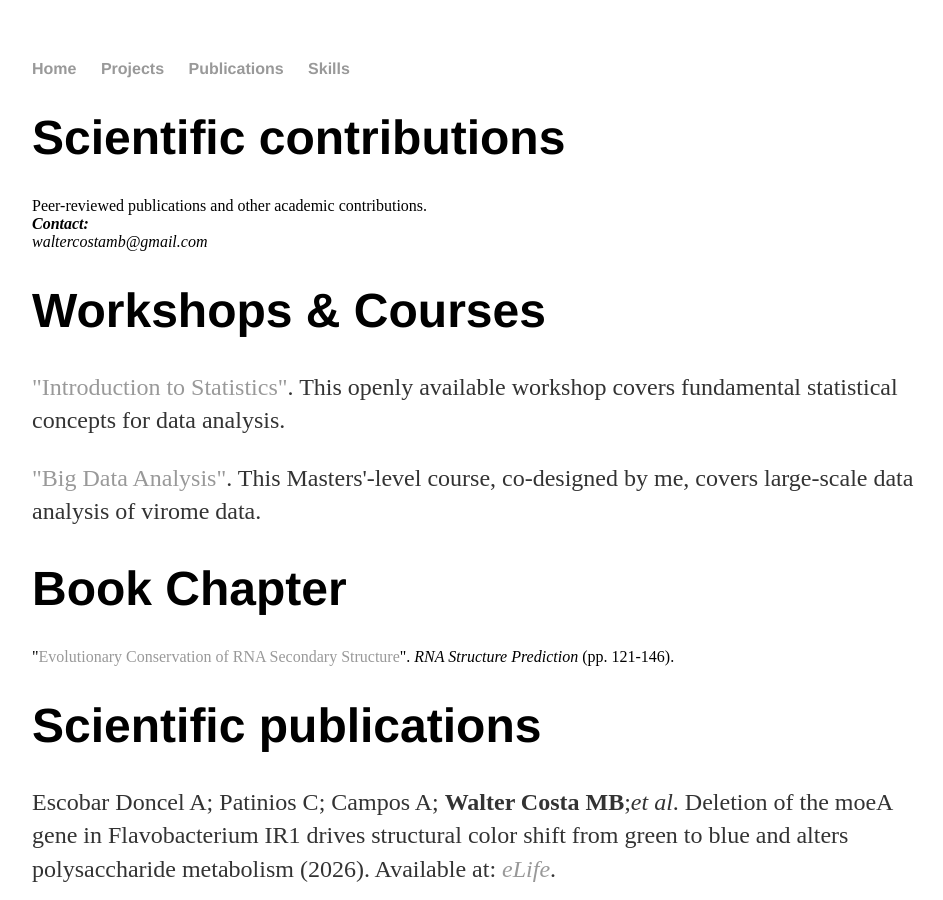
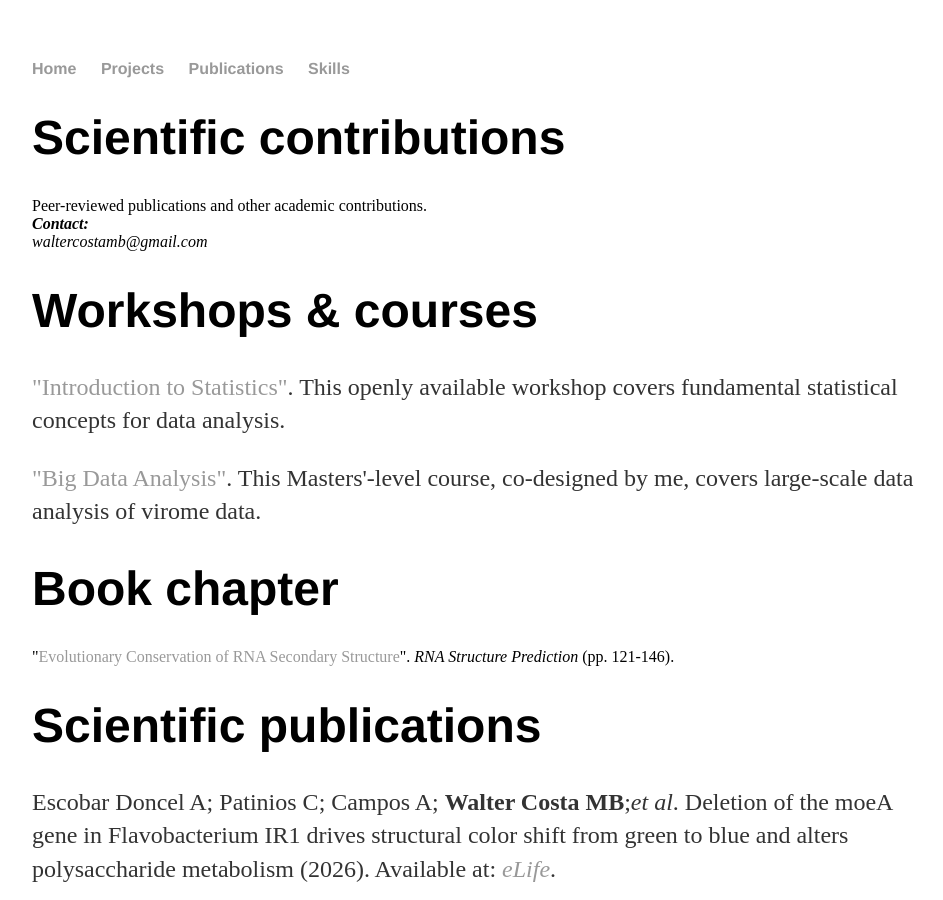
Before and after one commit to waltercostamb/waltercostamb.github.io, a Jekyll site: the page built from pubs/index.html, in a window 1280 px wide and 900 px high. Shown: the whole window, without its empty margins (160-1103 px from the left). Built offline with Jekyll 4.4.1, drawn with Linux system fonts in a browser that asks for light colours; some of the changed text lies outside the part shown.

```diff
--- a/pubs/index.html
+++ b/pubs/index.html
@@ -15,7 +15,7 @@ title: Publications of Maria Beatriz Walter Costa
 	<span class="obfuscate">waltercostamb@gmail.com</span>
 	</address>
 
-				<h1>Workshops & Courses</h1>
+				<h1>Workshops & courses</h1>
 
 			<p>
 			<a href="https://github.com/waltercostamb/statistics">"Introduction to Statistics"</a>.
@@ -27,7 +27,7 @@ title: Publications of Maria Beatriz Walter Costa
 				co-designed by me, covers large-scale data analysis of virome data.<br>
 			</p>
 
-						<h1>Book Chapter</h1>
+						<h1>Book chapter</h1>
 
 					"<a href="https://link.springer.com/protocol/10.1007/978-1-0716-2768-6_8">Evolutionary Conservation of RNA Secondary Structure</a>".
 					<em>RNA Structure Prediction</em> (pp. 121-146).
@@ -86,7 +86,7 @@ Available at: <a href="https://doi.org/10.1371/journal.pone.0072625"><em>PLoS ON
 
 <p style="font-size: 1.2em;">*equal contribution</p>
 
-<h1>Dissertation and Thesis</h1>
+<h1>Dissertation and thesis</h1>
 
 <p>
 Dr. rer. nat. in Computer Science, <a href="https://www.uni-leipzig.de/en">University of Leipzig</a> (Germany).
```
